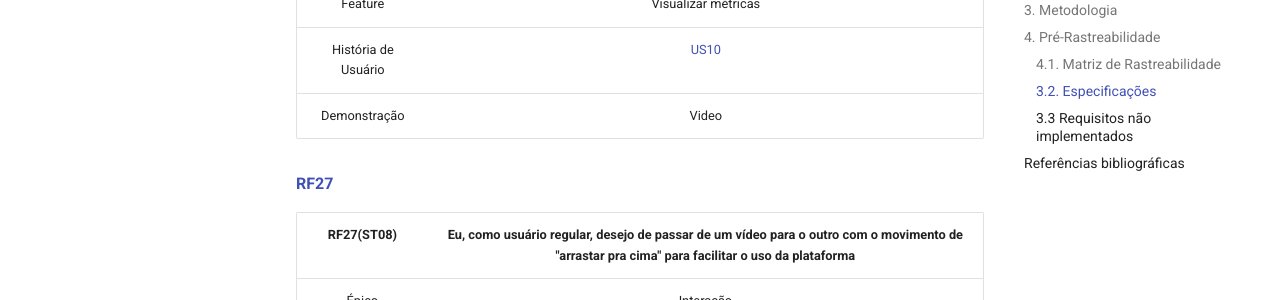
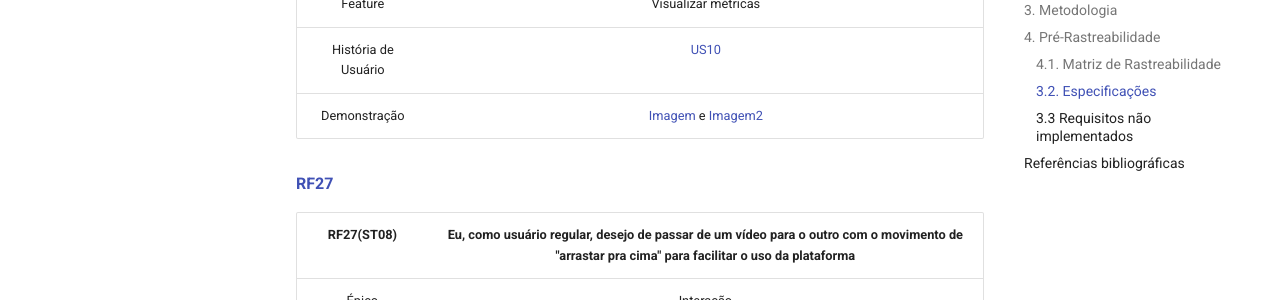
Before and after one commit to Requisitos-de-Software/2022.1-TikTok, an MkDocs documentation site: the page built from docs/posrastreabilidade/forward-from.md, in a window 1280 px wide and 900 px high, scrolled down 5000 px. Shown: the part 152-452 px from the top of the window. Built offline with MkDocs 1.6.1 and Material for MkDocs 9.7.7, drawn with Linux system fonts in a browser that asks for light colours; comment, search, counter and statistics services are not loaded.

Commit message:
#96 - Adição da demonstração do RF-24

```diff
--- a/docs/posrastreabilidade/forward-from.md
+++ b/docs/posrastreabilidade/forward-from.md
@@ -138,7 +138,7 @@
 |        Épico        |  Interação |
 |       Feature       | Visualizar métricas |
 | História de Usuário | [US10](https://requisitos-de-software.github.io/2022.1-TikTok/product-backlog/) |
-|   Demonstração    |  Video |
+|   Demonstração    |  [Imagem](https://discord.com/channels/744698025867214950/744698026462937211/1019010713416634468) e [Imagem2](https://media.discordapp.net/attachments/744698026462937211/1019010732043550770/unknown.png?width=380&height=676) |
 
 <a id="RF27">**RF27**</a>
 
```
